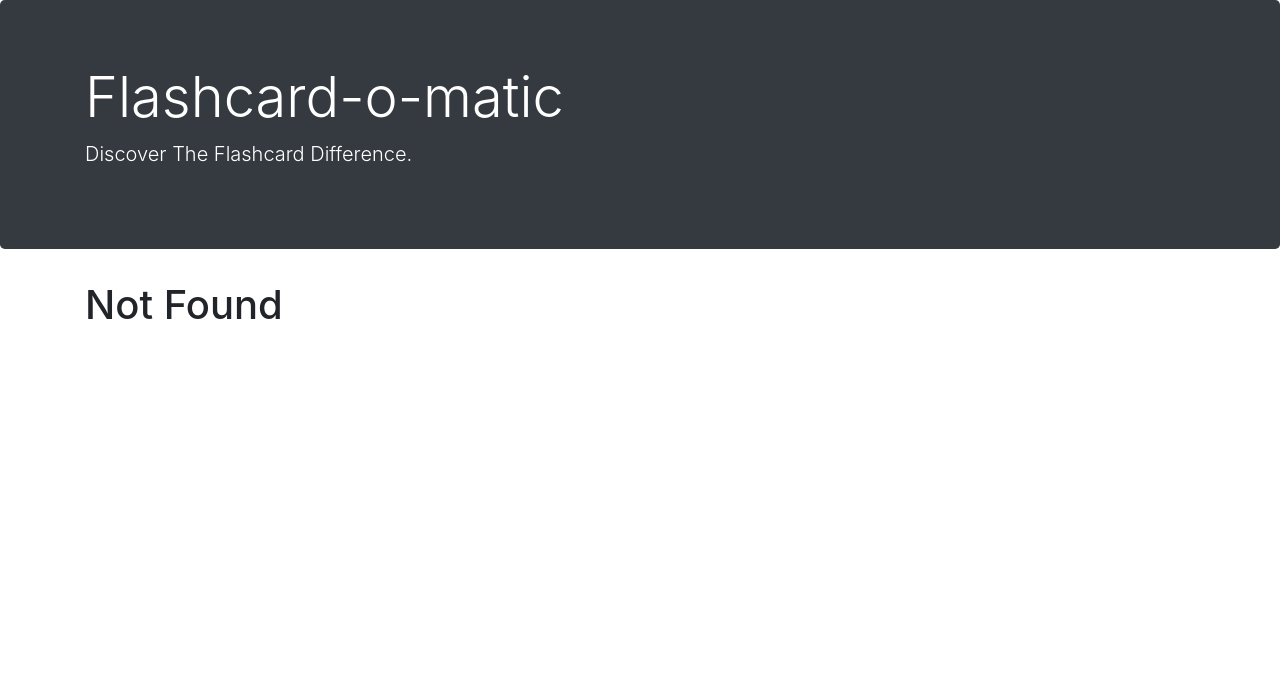
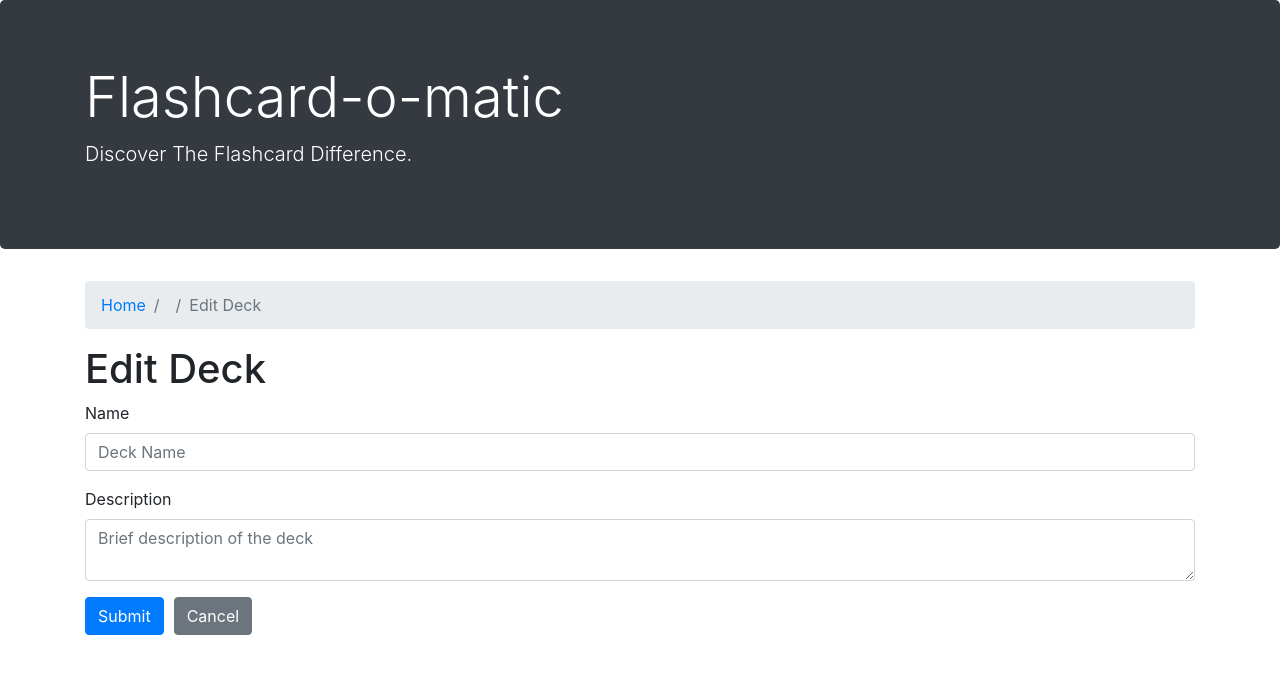
Before and after one commit to Brad-Galindo/FLASHCARD-APP, a React (Create React App) app: page /decks/1/edit in a window 1280 px wide. Before the commit this address had no page. Shown: the top 674 px of the page. Built offline with nearby package versions, Linux system fonts and the light colour scheme; no server answers; a web font is replaced by a local one.

Commit message:
Secondary Upload

```diff
--- a/data/db.json
+++ b/data/db.json
@@ -1,127 +1,27 @@
 {
   "decks": [
     {
-      "id": 1,
-      "name": "Rendering in React",
-      "description": "React's component structure allows for quickly building a complex web application that relies on DOM manipulation. "
+      "name": "dfgdfgdfg",
+      "description": "dfgdfgdfg",
+      "id": 1
     },
     {
-      "name": "React Router",
-      "description": "React Router is a collection of navigational components that compose declaratively with your application.",
+      "name": "dfgdfgdfg",
+      "description": "dfgdfgdfgdfg",
       "id": 2
     },
     {
-      "name": "New Deck",
-      "description": "WORDS ABOUT IT",
+      "name": "sdfsdfsdf",
+      "description": "sdfsdfsdfsdf",
       "id": 3
-    },
-    {
-      "name": "words about react",
-      "description": "its about react",
-      "id": 4
-    },
-    {
-      "name": "new fucking deck",
-      "description": "fucking deck",
-      "id": 5
-    },
-    {
-      "name": "somethiong somehtiosndf",
-      "description": "knsd;alfkna;lsdkfn;alskdnf'alksdf",
-      "id": 6
     }
   ],
   "cards": [
     {
-      "id": 1,
-      "front": "Differentiate between Real DOM and Virtual DOM.",
-      "back": "Virtual DOM updates are faster but do not directly update the HTML",
-      "deckId": 1
-    },
-    {
-      "id": 2,
-      "front": "How do you modify the state of a different React component?",
-      "back": "Not at all! State is visible to the component only.",
-      "deckId": 1
-    },
-    {
-      "id": 3,
-      "front": "How do you pass data 'down' to a React child component?",
-      "back": "As properties or props",
-      "deckId": 1
-    },
-    {
-      "front": "What path will match the follow Route?\n<Route>\n  <NotFound />\n</Route>",
-      "back": "All paths. A route with no path matches all URL's",
-      "deckId": 2,
-      "id": 4
-    },
-    {
-      "front": "What does <Switch> do?",
-      "back": "Renders the first matching child <Route> ",
-      "deckId": 2,
-      "id": 5
-    },
-    {
-      "cards": [],
-      "front": "b",
-      "back": "b",
+      "front": "sdfsdfsdf",
+      "back": "sdfsdfsdf",
       "deckId": 1,
-      "id": 7
-    },
-    {
-      "front": "Words Front",
-      "back": "Words Back",
-      "deckId": 2,
-      "id": 8
-    },
-    {
-      "front": "new card",
-      "back": "new card",
-      "deckId": null,
-      "id": 9
-    },
-    {
-      "front": "words",
-      "back": "words",
-      "deckId": 4,
-      "id": 10
-    },
-    {
-      "front": "words",
-      "back": "words",
-      "deckId": 3,
-      "id": 11
-    },
-    {
-      "front": "words",
-      "back": "words",
-      "deckId": 5,
-      "id": 12
-    },
-    {
-      "front": "words ",
-      "back": "words",
-      "deckId": 5,
-      "id": 13
-    },
-    {
-      "front": "words",
-      "back": "words",
-      "deckId": 5,
-      "id": 14
-    },
-    {
-      "front": "new shit",
-      "back": "shit",
-      "deckId": 5,
-      "id": 15
-    },
-    {
-      "front": "asdklfjalksdjf;lakjsdf;lkj",
-      "back": "sadlkfja;sldkfj;alskdfj;alskdjf",
-      "deckId": 6,
-      "id": 16
+      "id": 3
     }
   ]
 }
--- /dev/null
+++ b/src/Card/EditCards.js
@@ -0,0 +1,72 @@
+import React, { useEffect, useState } from "react";
+import { useNavigate, useParams, Link } from "react-router-dom";
+import { readCard, readDeck, deleteCard } from "../utils/api/index.js";
+import Breadcrumb from "../common/breadcrumb.js";
+import { updateCard } from "../utils/api/index.js";
+import Card from "./card.js";
+
+
+const EditCards = () => {
+  const [card, setCard] = useState({ front: "", back: ""});
+  const { deckId, cardId } = useParams();
+  const [deck, setDeck] = useState({ name: "" });
+  const navigate = useNavigate();
+  const abortController = new AbortController();
+  const signal = abortController.signal;
+
+
+  useEffect(() => {
+    const fetchDeckAndCard = async () => {
+        try {
+            const deckData = await readDeck(deckId, signal);
+            setDeck(deckData);
+
+            const cardData = await readCard(cardId, signal);
+            console.log(cardData);
+            setCard(cardData);
+        } catch (error) {
+            console.log('Something went wrong: ', error);
+        }
+    };
+    fetchDeckAndCard();
+}, [deckId, cardId]);
+
+  const handleSave = async (event) => {
+    event.preventDefault();
+    const data = {
+      id: cardId,
+      front: event.target.front.value,
+      back: event.target.back.value,
+    };
+
+    try {
+      const newCard = await updateCard(data, signal);
+      setCard(newCard);
+      navigate(`/decks/${deckId}`);
+    } catch (error) {
+      console.error('Failed to save card. Please try again later.');
+    }
+  };
+
+  return (
+    <>
+    {card && card.id ? <Breadcrumb deckName={deck.name} page={`Edit Card ${card.id}`} /> : null}
+      <h1>Edit Card</h1>
+
+      <form onSubmit={handleSave}>
+        <div className="mb-3">
+          <label htmlFor="front" className="form-label">Front</label>
+          <textarea id="front" name="front" className="form-control" placeholder="Front side of the card" defaultValue={card.front}></textarea>
+        </div>
+        <div className="mb-3">
+          <label htmlFor="back" className="form-label">Back</label>
+          <textarea id="back" name="back" className="form-control" placeholder="Back side of the card" defaultValue={card.back}></textarea>
+        </div>
+        <button type="submit" style={{ marginRight: '10px' }} className="btn btn-primary">Submit</button>
+        <button type="button" className="btn btn-secondary" onClick={() => navigate(`/decks/${deckId}`)}>Cancel</button>
+      </form>
+    </>
+  );
+};
+
+export default EditCards;
--- a/src/RootRoutes/RootRoutes.js
+++ b/src/RootRoutes/RootRoutes.js
@@ -4,15 +4,19 @@ import NotFound from '../Layout/NotFound';
 import DeckList from "../home/deckList";
 import Study from '../Study/study';
 import NewCard from "../Card/NewCard";
-import Decks from "../home/Decks"
-import NewDeck from "../home/NewDeck"
+import Decks from "../home/Decks";
+import NewDeck from "../home/NewDeck";
+import EditDeck from '../home/EditDeck';
+import EditCards from '../Card/EditCards';
 
 
 function RootRoutes() {
     return (
         <Routes>
             <Route path = "/" element={<DeckList />} />
+            <Route path = "/decks/:deckId/cards/:cardsId/edit" element={<EditCards />} />
             <Route path = "/decks/:deckId/cards/new" element={<NewCard />} />
+            <Route path = "/decks/:deckId/edit" element={<EditDeck />} />
             <Route path = "/decks/:deckId/study" element={<Study />} />
             <Route path = "/decks/:deckId" element={<Decks />} />
             <Route path = "/decks/new" element={<NewDeck />} />
--- a/src/home/Decks.js
+++ b/src/home/Decks.js
@@ -28,16 +28,22 @@ const Decks = () => {
     return () => controller.abort();
   }, [deckId]);
 
-  const handleDeleteDeck = async () => {
+  const handleDeleteDeck = async (deckId) => {
     if (window.confirm("Delete this deck? You will not be able to recover it.")) {
-      await deleteDeck(deckId);
-      navigate("/");
+      try {
+        await deleteDeck(deckId);
+        setDeck(deck.filter(deck => deck.id !== deckId)); // update the state, removing the deleted deck
+        navigate("/");
+      } catch (error) {
+        console.error(error);
+      }
     }
   };
 
   const handleDeleteCard = async (cardId) => {
     if(window.confirm("Are you sure you want to delete?")) {
       const abortController = new AbortController(); // for signalling fetch to abort the fetch call
+      window.location = `/decks/${deckId}`;
       await deleteCard(cardId, abortController.signal);
       // then refresh your deck or re-fetch your deck
     }
--- /dev/null
+++ b/src/home/EditDeck.js
@@ -0,0 +1,68 @@
+import React, { useEffect, useState } from "react";
+import { useNavigate, useParams, Link } from "react-router-dom";
+import { readDeck, deleteDeck, deleteCard } from "../utils/api/index.js";
+import Breadcrumb from "../common/breadcrumb.js";
+import { updateDeck } from "../utils/api/index.js";
+
+
+const EditDeck = () => {
+  const [deck, setDeck] = useState({ name: "", description: "" });
+  const [error, setError] = useState(null);
+  const { deckId } = useParams();
+  const navigate = useNavigate();
+  const abortController = new AbortController();
+  const signal = abortController.signal;
+
+
+  // use a useEffect hook to fetch the deck data when the component mounts
+  useEffect(() => {
+    const fetchDeck = async () => {
+      try {
+        const deckData = await readDeck(deckId, signal);
+        setDeck(deckData);
+      } catch (error) {
+        setError('Failed to load deck. Please try again later.');
+      }
+    };
+    fetchDeck();
+}, [deckId]);
+
+  const handleSave = async (event) => {
+    event.preventDefault();
+    const data = {
+      id: deckId,
+      name: event.target.name.value,
+      description: event.target.description.value,
+    };
+
+    try {
+      const newDeck = await updateDeck(data, signal);
+      setDeck(newDeck);
+      navigate(`/decks/${deckId}`);
+    } catch (error) {
+      setError('Failed to save deck. Please try again later.');
+    }
+  };
+
+  return (
+    <>
+      <Breadcrumb deckName={deck.name} page={"Edit Deck"} />
+      <h1>Edit Deck</h1>
+
+      <form onSubmit={handleSave}>
+        <div className="mb-3">
+          <label htmlFor="front" className="form-label">Name</label>
+          <input id="name" name="name" className="form-control" placeholder="Deck Name" defaultValue={deck.name} />
+        </div>
+        <div className="mb-3">
+          <label htmlFor="description" className="form-label">Description</label>
+          <textarea id="description" name="description" className="form-control" placeholder="Brief description of the deck" defaultValue={deck.description}></textarea>
+        </div>
+        <button type="submit" style={{ marginRight: '10px' }} className="btn btn-primary">Submit</button>
+        <button type="button" className="btn btn-secondary" onClick={() => navigate("/")}>Cancel</button>
+      </form>
+    </>
+  );
+};
+
+export default EditDeck;
--- a/src/home/deck.js
+++ b/src/home/deck.js
@@ -1,15 +1,31 @@
-import React from "react";
-import { Link } from "react-router-dom";
-import { deleteDeck } from "../utils/api";
+import {React, useState, useEffect} from 'react';
+import { Link, useNavigate } from 'react-router-dom';
+import { deleteDeck } from '../utils/api/index';
 
-export const Deck = ({ deck }) => {
+function Deck({ deck, decks ,setDecks}) {
+    const [isDeleted, setIsDeleted] = useState(false);
+    const navigate = useNavigate();
+
+
+
+
+    useEffect(() => {
+        if (isDeleted) {
+            window.location = "/";
+        }
+    }, [isDeleted, navigate]);
 
     const removeDeck = async () => {
         if (window.confirm("Delete this deck? You will not be able to recover it.")) {
-            await deleteDeck(deck.id);
-            window.location.reload();
+            try {
+                await deleteDeck(deck.id);
+                setIsDeleted(true); // set deletion flag to true, triggering useEffect to navigate home
+            } catch (error) {
+                console.error(error);
+            }
         }
-    }
+    };
+
 
     return (
         <div className="card" key={deck.id}>
```
